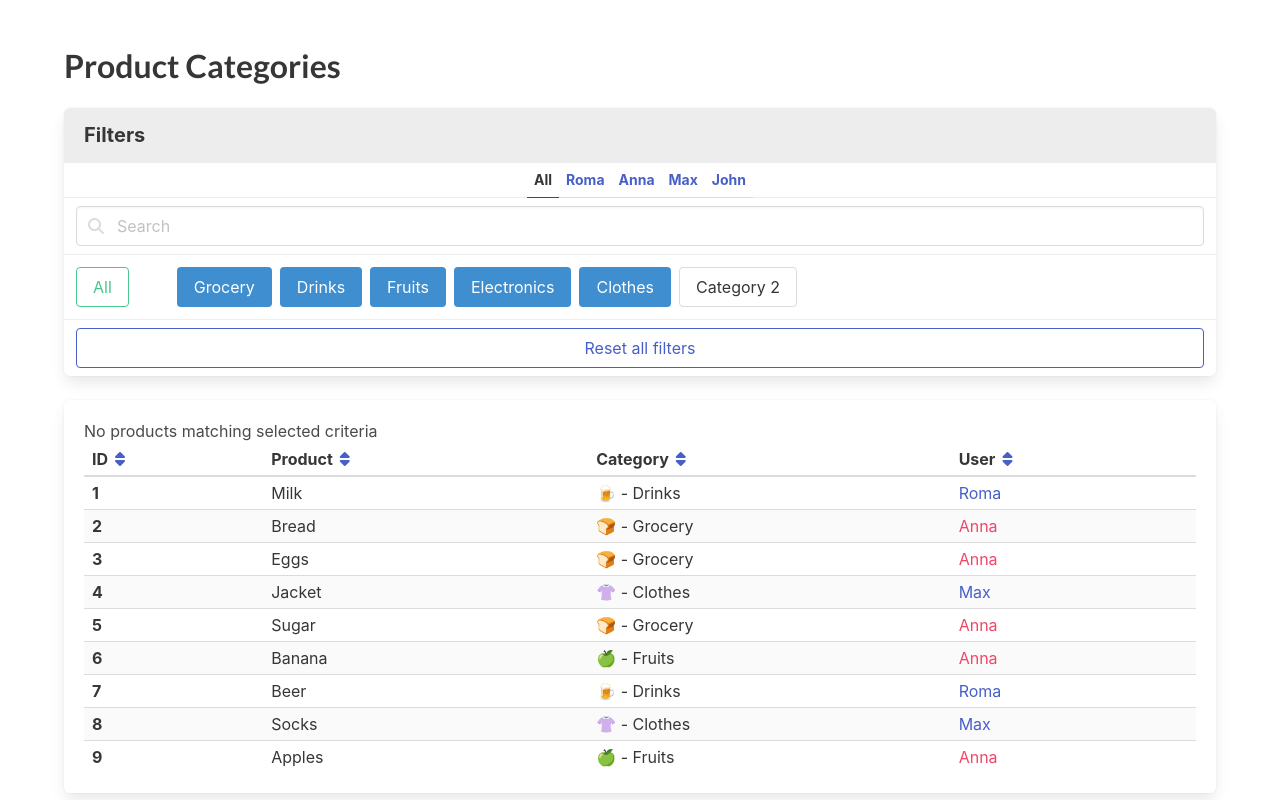
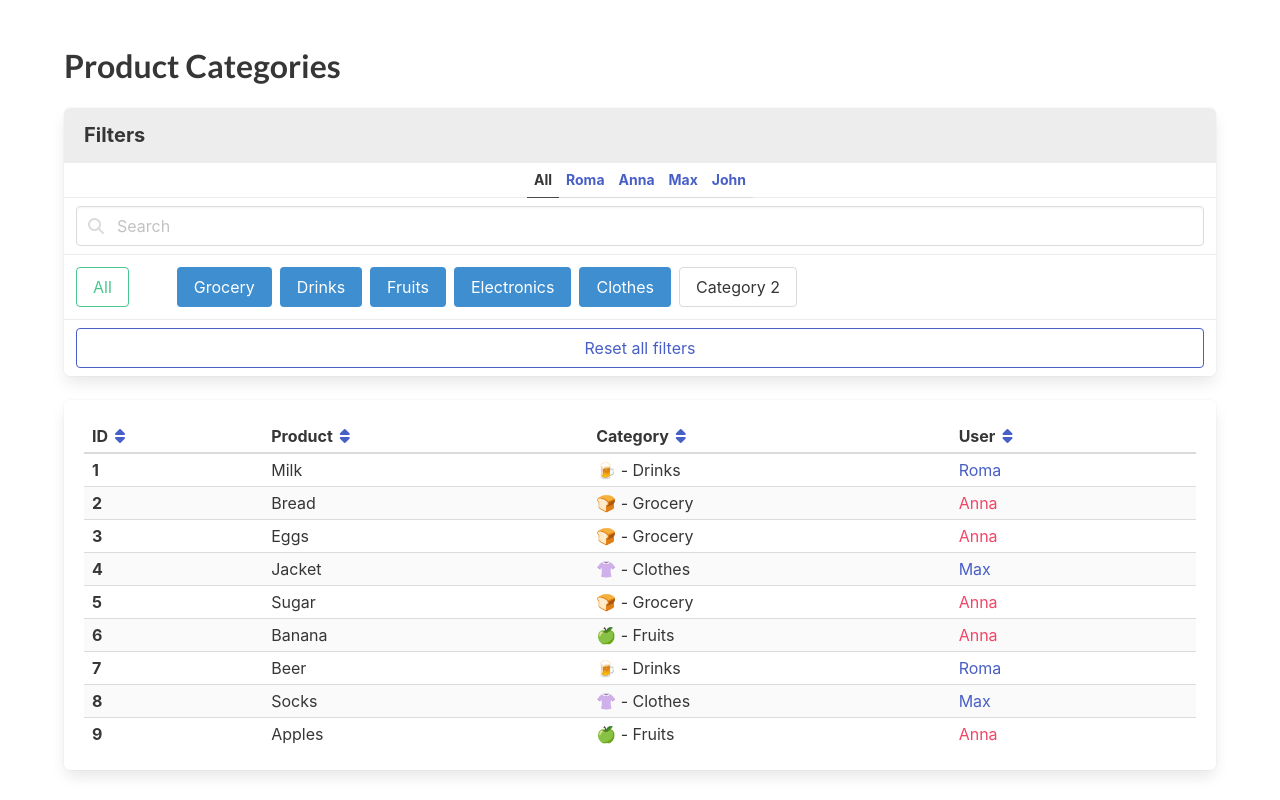
Before and after one commit to ArtemZakhar/react_product-categories-practice--mar24-Artem_Zakharchuk, a React (Create React App) app: page / in a window 1280 px wide. Built offline with nearby package versions, Linux system fonts and the light colour scheme.

Commit message:
finished fourth task

```diff
--- a/src/App.jsx
+++ b/src/App.jsx
@@ -24,6 +24,11 @@ export const App = () => {
   const filteredProducts = filter(products, { filterByOwner, searchQuerry });
 
   const TABLE_HEADERS = ['ID', 'Product', 'Category', 'User'];
+
+  const resetFilters = () => {
+    setFilterByOwner('All');
+    setSearcQuerry('');
+  };
 
   return (
     <div className="section">
@@ -98,6 +103,7 @@ export const App = () => {
               <a
                 data-cy="ResetAllButton"
                 href="#/"
+                onClick={() => resetFilters()}
                 className="button is-link is-outlined is-fullwidth"
               >
                 Reset all filters
@@ -108,7 +114,8 @@ export const App = () => {
 
         <div className="box table-container">
           <p data-cy="NoMatchingMessage">
-            No products matching selected criteria
+            {filteredProducts.length === 0 &&
+              'No products matching selected criteria'}
           </p>
 
           <table
```
